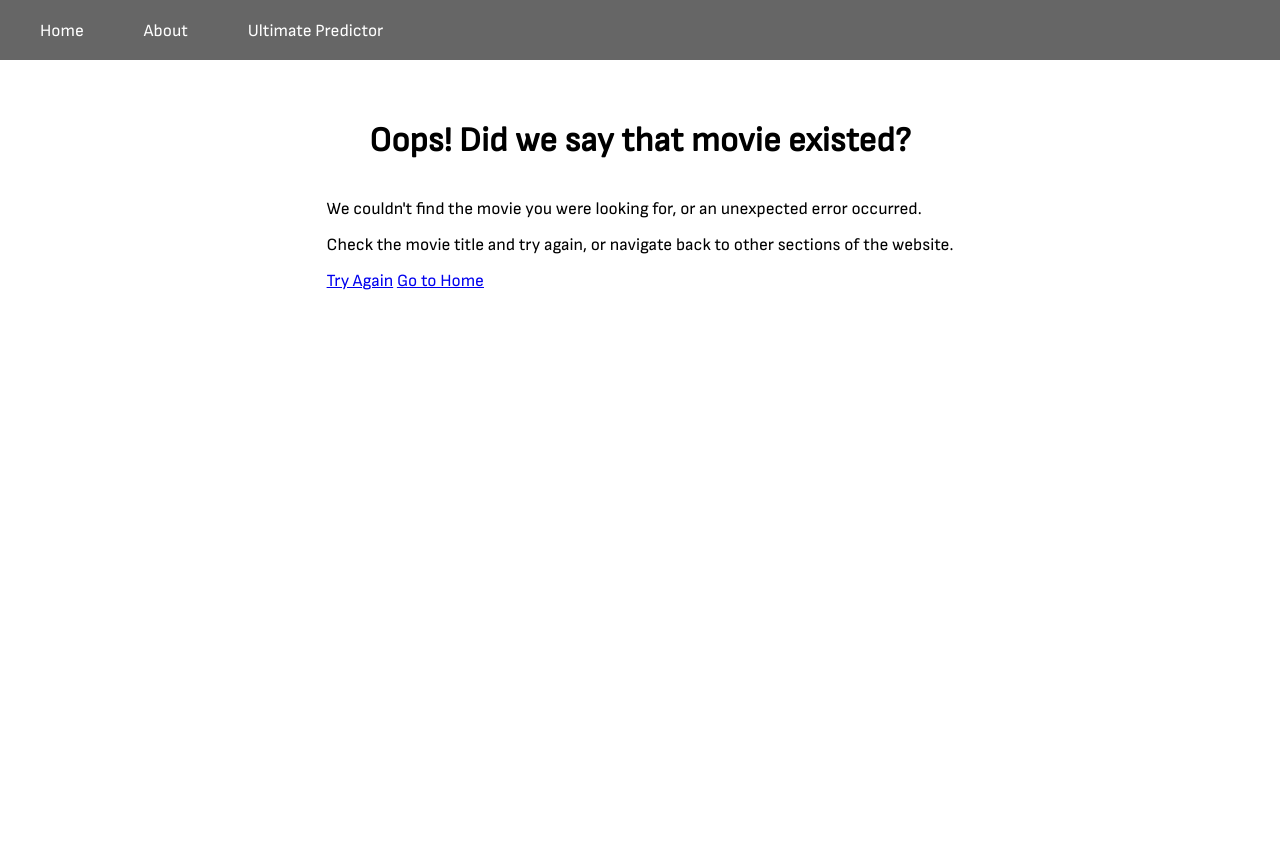
After one commit to EmmaKozmer/Movie-Match, a Flask app: page /error in a window 1280 px wide. The commit adds this page. Run offline with Flask 3, Linux system fonts and the light colour scheme; parts of the project's set-up code (start-up, migrations or seed data) failed here and were passed over.

Commit message:
UI and error handling.

```diff
--- a/app.py
+++ b/app.py
@@ -92,12 +92,17 @@ def predict():
 
     return render_template('prediction_result.html', movies=list_of_dicts)
 
+@app.route('/error')
+def error():
+    return render_template('error.html')
 
-@app.route('/check-movie', methods=['POST']) # app route for check-movie
+@app.route('/check-movie', methods=['POST'])
 def check_movie():
     movie_title = request.json['movie_title'].lower()
     movie_exists = movie_title in all_movies_df['movie_name'].str.lower().unique().tolist()
-    return {'exists': movie_exists}
+    return jsonify(exists=movie_exists)
+
+
 
 
 # ----- start the flask application ------
--- a/static/style.css
+++ b/static/style.css
@@ -1,16 +1,15 @@
 /* General styles */
 @font-face {
-    font-family: 'Meqanor';
-    src: url('/static/fonts/Meqanor.otf') format('opentype');
+    font-family: 'Gratia';
+    src: url('/static/fonts/gratia-sans.regular.ttf') format('opentype');
 }
-
 /* body styles */
 body, html {
     height: 100%;
     margin: 0;
     padding: 0;
-    font-family: 'Meqanor';
-    src: url('/static/fonts/Meqanor.otf') format('opentype');
+    font-family: 'Gratia';
+    src: url('/static/fonts/gratia-sans.regular.ttf') format('opentype');
     display: flex;
     flex-direction: column;
     align-items: center;
--- a/static/ultimate_predictor_style.css
+++ b/static/ultimate_predictor_style.css
@@ -1,15 +1,15 @@
 /* specific styles for the ulltimate predictor */
 @font-face {
-    font-family: 'Meqanor';
-    src: url('/static/fonts/Meqanor.otf') format('opentype');
+    font-family: 'Gratia';
+    src: url('/static/fonts/gratia-sans.regular.ttf') format('opentype');
 }
 /* intro text styles */
 .intro-text {
     color: #555;
     text-align: center;
     max-width: 600px;
-    font-family: 'Meqanor';
-    src: url('/static/fonts/Meqanor.otf') format('opentype');
+    font-family: 'Gratia';
+    src: url('/static/fonts/gratia-sans.regular.ttf') format('opentype');
     margin-bottom: 30px;
 }
 
--- a/templates/basic_quiz.html
+++ b/templates/basic_quiz.html
@@ -19,7 +19,7 @@
             <ul>
                 <li><a href="/">Home</a></li>
                 <li><a href="/about">About</a></li>
-                <li><a href="/ultimate-predictor">✨Ultimate Predictor✨</a></li>
+                <li><a href="/ultimate-predictor">Ultimate Predictor</a></li>
             </ul>
         </nav>
 
--- /dev/null
+++ b/templates/error.html
@@ -0,0 +1,27 @@
+<!DOCTYPE html>
+<html lang="en">
+<head>
+    <meta charset="UTF-8">
+    <title>Error - Movie Quiz</title>
+    <link rel="stylesheet" href="{{ url_for('static', filename='style.css') }}">
+    <link rel="stylesheet" href="static/ultimate_predictor_style.css">
+</head>
+<body>
+    <nav class="navbar">
+        <ul>
+            <li><a href="/">Home</a></li>
+            <li><a href="/about">About</a></li>
+            <li><a href="/ultimate-predictor">Ultimate Predictor</a></li>
+        </ul>
+    </nav>
+    <h1>Oops! Did we say that movie existed?</h1>
+    <div class="error-message">
+        <p>We couldn't find the movie you were looking for, or an unexpected error occurred.</p>
+        <p>Check the movie title and try again, or navigate back to other sections of the website.</p>
+        <div class="action-buttons">
+            <a href="/ultimate-predictor" class="button">Try Again</a>
+            <a href="/" class="button">Go to Home</a>
+        </div>
+    </div>
+</body>
+</html>
--- a/templates/recommendation.html
+++ b/templates/recommendation.html
@@ -13,7 +13,7 @@
         <ul>
             <li><a href="/">Home</a></li>
             <li><a href="/about">About</a></li>
-            <li><a href="/ultimate-predictor">✨Ultimate Predictor✨</a></li>
+            <li><a href="/ultimate-predictor">Ultimate Predictor</a></li>
         </ul>
     </nav>
     <div class="container">
```
Also changed, not shown: static/aboutusstyle.css (+17 -4 lines), static/basic_quiz_style.css (+5 -4 lines), templates/about.html (+11 -6 lines), templates/ultimate-predictor.html (+23 -17 lines), static/fonts/gratia-sans.regular.ttf (added), 1 other file.
